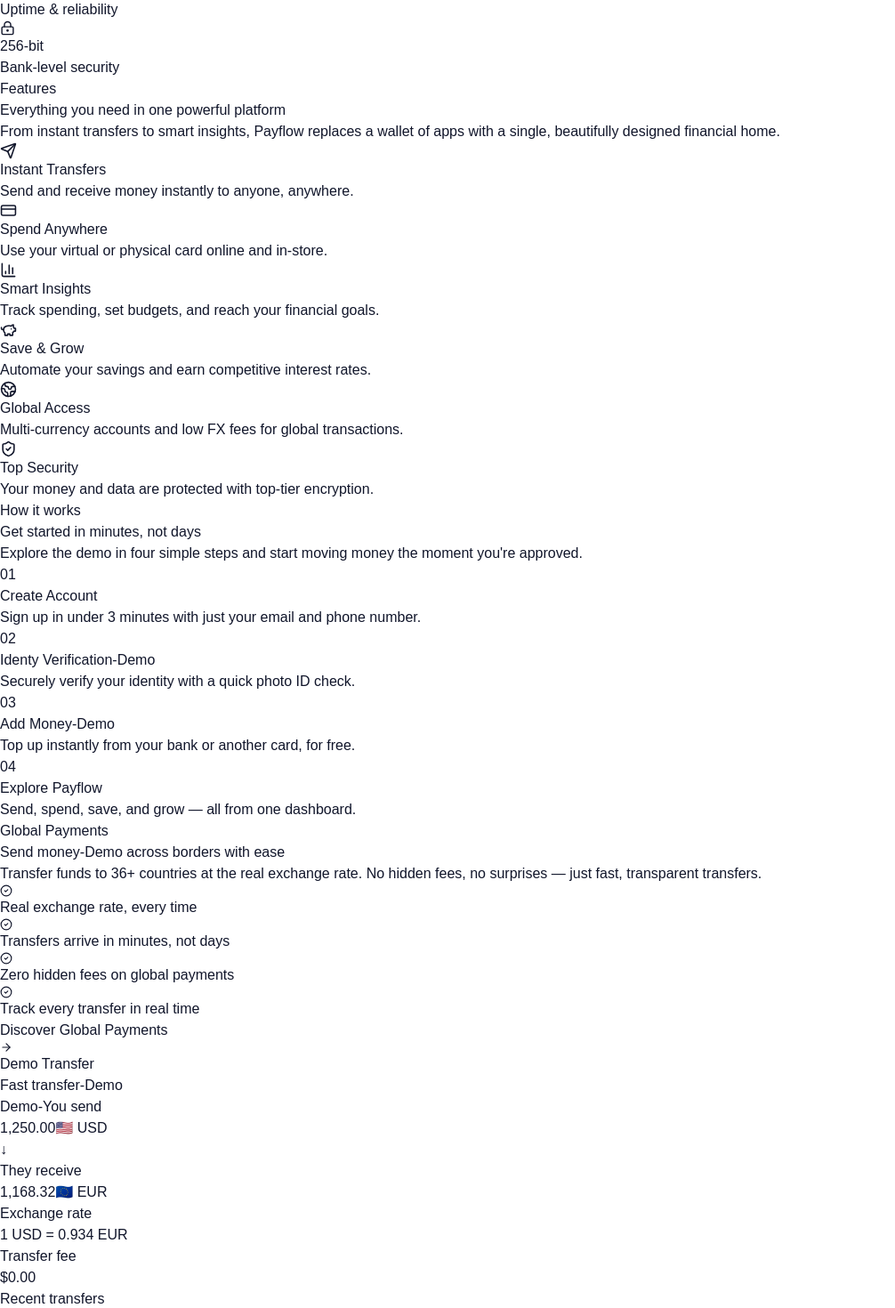
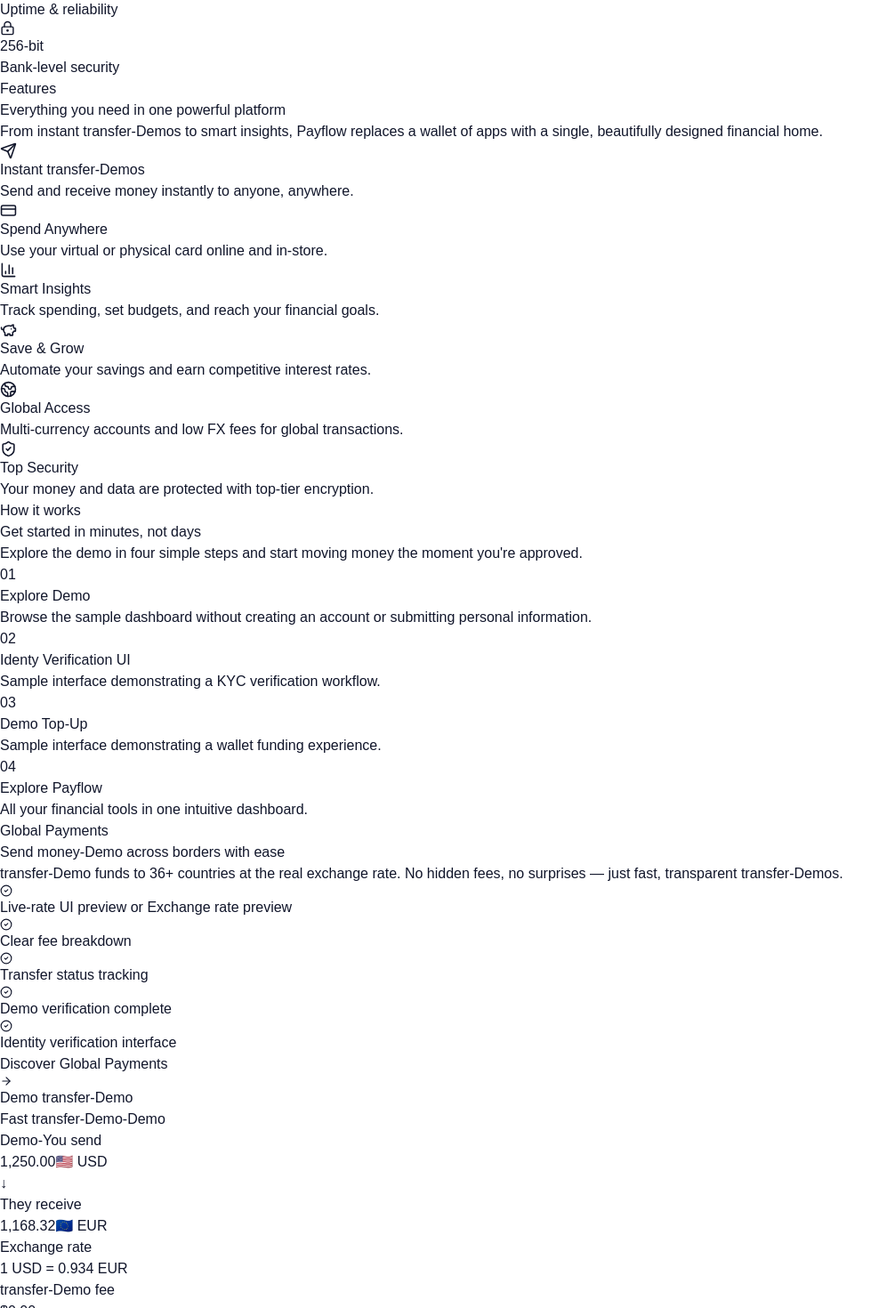
Before and after one commit to Atafo1/payflow-fintech, a Next.js app: page / in a window 1280 px wide. Shown: the part 1320-2790 px from the top of the page at 89% size, without its empty margins (0-1006 px from the left). Built offline with nearby package versions, Linux system fonts and the light colour scheme.

Commit message:
Updated text

```diff
--- a/app/help/page.tsx
+++ b/app/help/page.tsx
@@ -6,7 +6,7 @@
 import { solutionIcons } from '@/components/icon-map';
 
 const topics = [
-  { key: 'help', title: 'Getting Started', desc: 'Create your account and make your first transfer.' },
+  { key: 'help', title: 'Getting Started', desc: 'Create your account and make your first transfer-Demo.' },
   { key: 'account', title: 'Account & Security', desc: 'Passwords, 2FA, and keeping your account safe.' },
   { key: 'payments', title: 'Payments', desc: 'Sending and receiving money, fees, and timelines.' },
   { key: 'cards', title: 'Cards', desc: 'Ordering, activating, and managing your Payflow card.' },
@@ -16,8 +16,8 @@
 const faqs = [
   { q: 'How do I open a Payflow account?', a: 'Download the app or sign up on the website, enter your email and phone number, and complete a quick identity verification. The whole process takes under 3 minutes.' },
   { q: 'Is my money safe with Payflow?', a: 'Yes. Payflow uses 256-bit encryption, two-factor authentication, and real-time fraud monitoring. This is a fictional demo, but our security model mirrors industry best practices.' },
-  { q: 'How long do transfers take?', a: 'Most transfers between Payflow users are instant. International transfers typically arrive within minutes, depending on the destination country.' },
-  { q: 'Are there hidden fees?', a: 'Never. We show you the exchange rate and any fees before you confirm a transfer. What you see is exactly what you pay.' },
+  { q: 'How long do transfer-Demos take?', a: 'Most transfer-Demos between Payflow users are instant. International transfer-Demos typically arrive within minutes, depending on the destination country.' },
+  { q: 'Are there hidden fees?', a: 'Never. We show you the exchange rate and any fees before you confirm a transfer-Demo. What you see is exactly what you pay.' },
   { q: 'Can I use Payflow for my business?', a: 'Yes. Our Business plan includes multi-user access, automated payouts, and expense management tools designed for teams.' },
   { q: 'How do I activate my card?', a: 'Open the app, go to Cards, and follow the activation flow. You will be spending within a couple of minutes.' },
 ];
--- a/app/layout.tsx
+++ b/app/layout.tsx
@@ -2,7 +2,7 @@
 import type { Metadata } from 'next';
 
 export const metadata: Metadata = {
-  title: 'Payflow — Fintech UI Demo',
+  title: 'Payflow —  UI Demo',
   description: "A fictional fintech interface built as a portfolio project using Next.js, TypeScript, and Tailwind CSS.",
 };
 
--- a/app/page.tsx
+++ b/app/page.tsx
@@ -41,8 +41,8 @@
               <span className="text-[#b79bff]">Limitless possibilities.</span>
             </h1>
             <p className="mt-7 max-w-[480px] text-base leading-7 text-white/80">
-              Payflow brings payments, cards, savings, and global transfers into
-              one beautiful app — built for people and businesses who move fast.
+              Payflow is a modern fintech dashboard template designed to demonstrate payment,
+              wallet, and financial-management interfaces.
             </p>
             <div className="mt-9 flex flex-wrap gap-3">
               <Link
@@ -92,7 +92,7 @@
           <SectionHeading
             eyebrow="Features"
             title="Everything you need in one powerful platform"
-            description="From instant transfers to smart insights, Payflow replaces a wallet of apps with a single, beautifully designed financial home."
+            description="From instant transfer-Demos to smart insights, Payflow replaces a wallet of apps with a single, beautifully designed financial home."
             center
           />
           <FeatureGrid />
@@ -111,23 +111,23 @@
             {[
               [
                 "01",
-                "Create Account",
-                "Sign up in under 3 minutes with just your email and phone number.",
+                "Explore Demo ",
+                " Browse the sample dashboard without creating an account or submitting personal information."
               ],
               [
                 "02",
-                "Identy Verification-Demo",
-                "Securely verify your identity with a quick photo ID check.",
+                "Identy Verification UI",
+                "Sample interface demonstrating a KYC verification workflow.",
               ],
               [
                 "03",
-                "Add Money-Demo",
-                "Top up instantly from your bank or another card, for free.",
+                "Demo Top-Up ",
+                "Sample interface demonstrating a wallet funding experience.",
               ],
               [
                 "04",
                 "Explore Payflow",
-                "Send, spend, save, and grow — all from one dashboard.",
+                "All your financial tools in one intuitive dashboard.",
               ],
             ].map(([step, title, desc]) => (
               <div
@@ -153,14 +153,15 @@
             <SectionHeading
               eyebrow="Global Payments"
               title="Send money-Demo across borders with ease"
-              description="Transfer funds to 36+ countries at the real exchange rate. No hidden fees, no surprises — just fast, transparent transfers."
+              description="transfer-Demo funds to 36+ countries at the real exchange rate. No hidden fees, no surprises — just fast, transparent transfer-Demos."
             />
             <ul className="mt-8 space-y-4">
               {[
-                "Real exchange rate, every time",
-                "Transfers arrive in minutes, not days",
-                "Zero hidden fees on global payments",
-                "Track every transfer in real time",
+                " Live-rate UI preview or Exchange rate preview",
+                " Clear fee breakdown",
+                " Transfer status tracking",
+                " Demo verification complete",
+                " Identity verification interface"
               ].map((t) => (
                 <li
                   key={t}
@@ -182,9 +183,9 @@
           </div>
           <div className="rounded-3xl border border-[#e7e6f3] bg-white p-7 shadow-[0_25px_60px_rgba(31,25,87,.07)]">
             <div className="flex items-center justify-between">
-              <p className="text-sm font-bold text-[#161a35]">Demo Transfer</p>
+              <p className="text-sm font-bold text-[#161a35]">Demo transfer-Demo</p>
               <span className="rounded-full bg-[#f0eeff] px-3 py-1 text-[10px] font-semibold text-[#673af2]">
-                Fast transfer-Demo
+                Fast transfer-Demo-Demo
               </span>
             </div>
             <div className="mt-5 rounded-2xl border border-[#eeeaf6] p-4">
@@ -218,12 +219,12 @@
                 </p>
               </div>
               <div className="rounded-xl bg-[#f7f6fc] p-3">
-                <p className="text-[10px] text-[#8a8fa2]">Transfer fee</p>
+                <p className="text-[10px] text-[#8a8fa2]">transfer-Demo fee</p>
                 <p className="mt-1 font-semibold text-[#161a35]">$0.00</p>
               </div>
             </div>
             <div className="mt-5 rounded-xl bg-[#f7f6fc] p-4">
-              <p className="text-[10px] text-[#8a8fa2]">Recent transfers</p>
+              <p className="text-[10px] text-[#8a8fa2]">Recent transfer-Demos</p>
               {[
                 ["To Sarah J.", "EUR · 1,168.32"],
                 ["To Marco R.", "GBP · 980.40"],
--- a/app/pricing/page.tsx
+++ b/app/pricing/page.tsx
@@ -5,8 +5,8 @@
 import { Navbar, Footer, PageHero, CTA } from '@/components/site';
 
 const plans = [
-  { name: 'Starter', monthly: 0, yearly: 0, desc: 'Perfect for getting started with everyday banking.', features: ['Free instant transfers','Virtual card included','Basic spending insights','24/7 chat support'], highlight: false },
-  { name: 'Pro', monthly: 9.99, yearly: 95.90, desc: 'For individuals who want more from their money.', features: ['Everything in Starter','Physical metal card','Advanced insights & budgets','Unlimited global transfers','Priority support'], highlight: true },
+  { name: 'Starter', monthly: 0, yearly: 0, desc: 'Perfect for getting started with everyday banking.', features: ['Free instant transfer-Demos','Virtual card included','Basic spending insights','24/7 chat support'], highlight: false },
+  { name: 'Pro', monthly: 9.99, yearly: 95.90, desc: 'For individuals who want more from their money.', features: ['Everything in Starter','Physical metal card','Advanced insights & budgets','Unlimited global transfer-Demos','Priority support'], highlight: true },
   { name: 'Business', monthly: 29.99, yearly: 287.90, desc: 'Built for teams and growing businesses.', features: ['Everything in Pro','Multi-user access','Automated payouts','Expense management','Dedicated account manager'], highlight: false },
 ];
 
@@ -42,7 +42,7 @@
               <table className="w-full text-sm">
                 <thead className="bg-[#f7f6fc] text-left text-xs text-[#767b8f]"><tr><th className="p-4 font-semibold">Feature</th><th className="p-4 text-center font-semibold">Starter</th><th className="p-4 text-center font-semibold">Pro</th><th className="p-4 text-center font-semibold">Business</th></tr></thead>
                 <tbody className="divide-y divide-[#e7e6f3]">
-                  {[['Instant transfers','✓','✓','✓'],['Virtual card','✓','✓','✓'],['Physical card','—','✓','✓'],['Spending insights','Basic','Advanced','Advanced'],['Global transfers','—','Unlimited','Unlimited'],['Multi-user access','—','—','✓'],['Automated payouts','—','—','✓'],['Dedicated manager','—','—','✓']].map(([f,a,b,c]) => (
+                  {[['Instant transfer-Demos','✓','✓','✓'],['Virtual card','✓','✓','✓'],['Physical card','—','✓','✓'],['Spending insights','Basic','Advanced','Advanced'],['Global transfer-Demos','—','Unlimited','Unlimited'],['Multi-user access','—','—','✓'],['Automated payouts','—','—','✓'],['Dedicated manager','—','—','✓']].map(([f,a,b,c]) => (
                     <tr key={f}><td className="p-4 text-[#4b5163]">{f}</td><td className="p-4 text-center text-[#4b5163]">{a}</td><td className="p-4 text-center text-[#4b5163]">{b}</td><td className="p-4 text-center text-[#4b5163]">{c}</td></tr>
                   ))}
                 </tbody>
--- a/app/solutions/page.tsx
+++ b/app/solutions/page.tsx
@@ -4,9 +4,9 @@
 import { solutionIcons } from '@/components/icon-map';
 
 const solutions = [
-  { key: 'personal', title: 'Personal Banking', desc: 'A modern account for everyday life. Instant transfers, smart insights, and a beautiful card that works everywhere.', points: ['Free instant transfers','Smart spending insights','Virtual & physical cards'], cta: 'Open an account' },
+  { key: 'personal', title: 'Personal Banking', desc: 'A modern account for everyday life. Instant transfer-Demos, smart insights, and a beautiful card that works everywhere.', points: ['Free instant transfer-Demos','Smart spending insights','Virtual & physical cards'], cta: 'Open an account' },
   { key: 'business', title: 'Business Banking', desc: 'Run your business finances from one dashboard. Issue cards, automate payouts, and track every dollar.', points: ['Multi-user access','Automated payouts','Expense tracking'], cta: 'Get business account' },
-  { key: 'global', title: 'Global Payments', desc: 'Send and receive money across 36+ countries at the real exchange rate, with no hidden fees.', points: ['Real exchange rate','Minute-fast transfers','Multi-currency wallets'], cta: 'Send globally' },
+  { key: 'global', title: 'Global Payments', desc: 'Send and receive money across 36+ countries at the real exchange rate, with no hidden fees.', points: ['Real exchange rate','Minute-fast transfer-Demos','Multi-currency wallets'], cta: 'Send globally' },
   { key: 'api', title: 'Partner / API Solutions', desc: 'Build Payflow into your product. Robust APIs and webhooks for payments, payouts, and reconciliation.', points: ['REST API & webhooks','Sandbox environment','GDPR compliant'], cta: 'Explore the API' },
 ] as const;
 
--- a/components/site.tsx
+++ b/components/site.tsx
@@ -452,7 +452,7 @@
 
 export const featureData = [
   [
-    "Instant Transfers",
+    "Instant transfer-Demos",
     "Send and receive money instantly to anyone, anywhere.",
     Send,
   ],
```
